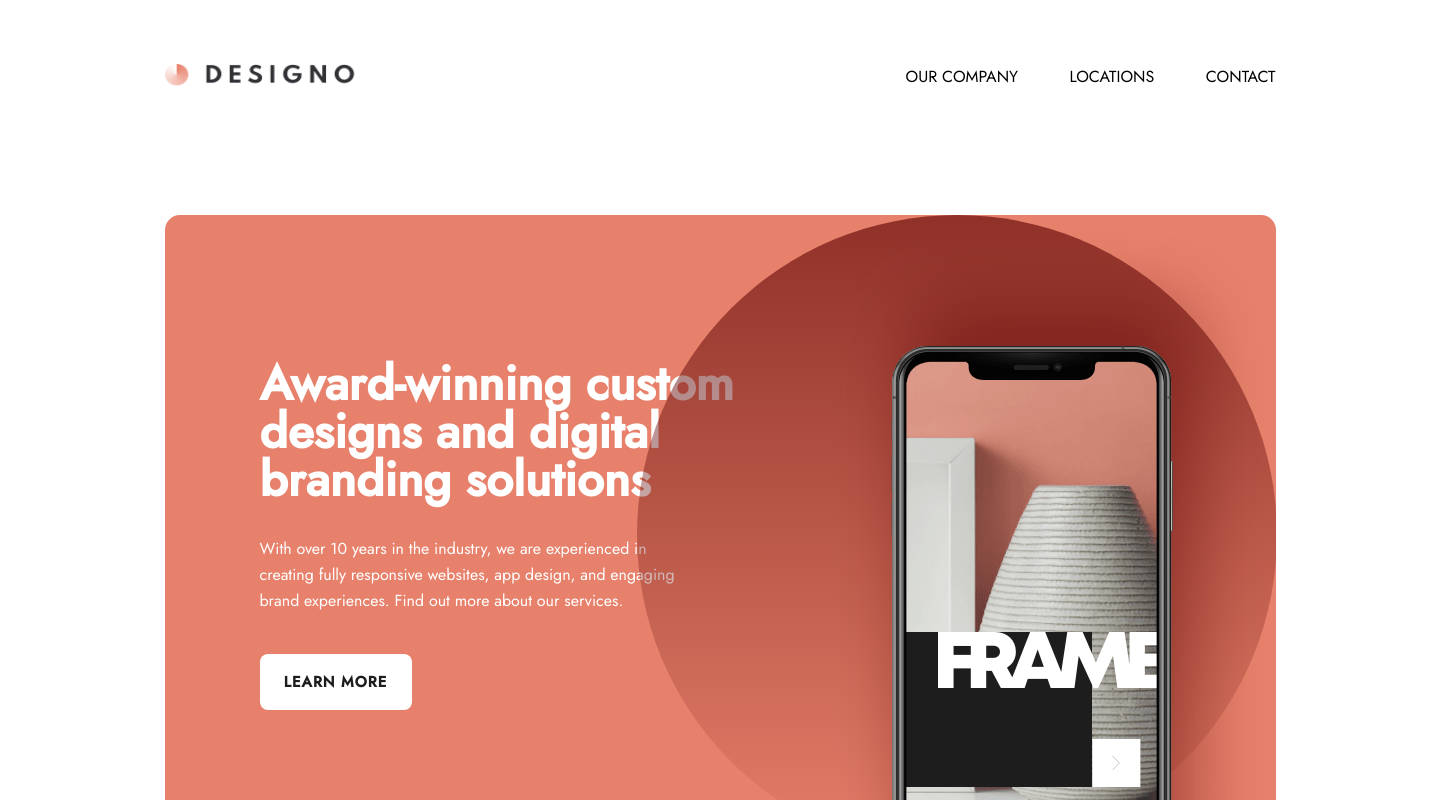
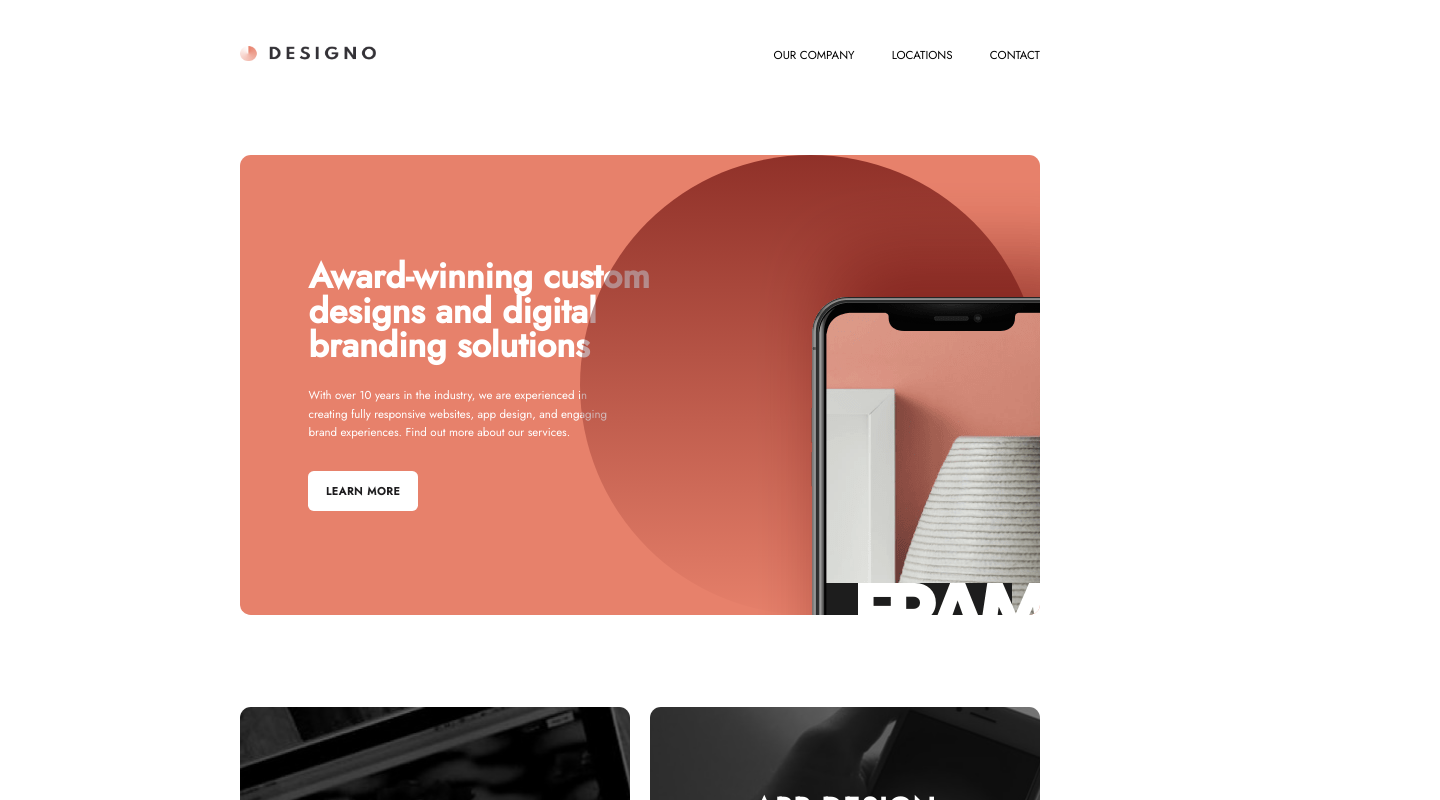
Before and after one commit to AlekseyVY/multipage_website, a Next.js app: page / in a window 1280 px wide. Shown: the top 800 px of the page, 1440 px wide, since content can reach past the window. Built offline with nearby package versions, Linux system fonts and the light colour scheme.

Commit message:
feature: added temporary fix for crossbrowser support

```diff
--- a/package.json
+++ b/package.json
@@ -11,7 +11,6 @@
   },
   "dependencies": {
     "framer-motion": "^3.3.0",
-    "gh-pages": "^3.1.0",
     "next": "10.0.6",
     "normalize.css": "^8.0.1",
     "react": "17.0.1",
--- a/styles/globals.css
+++ b/styles/globals.css
@@ -3,7 +3,9 @@
 
 html {
   font-size: 62.5%;
-  display: contents;
+  display: flex;
+  justify-content: center;
+  align-items: center;
 }
 
 html,
@@ -50,9 +52,15 @@ body {
   width: 144rem;
 }
 
-@media (min-width: 1441px) {
+
+@media (min-width: 1280px) and (max-width: 1439px) {
   html {
-    display: flex;
-    justify-content: center;
+    font-size: 45%;
   }
 }
+
+@media (min-width: 768px) and (max-width: 1279px) {
+  html {
+    font-size: 35%;
+  }
+}
```
Also changed, not shown: .travis.yml (deleted).
